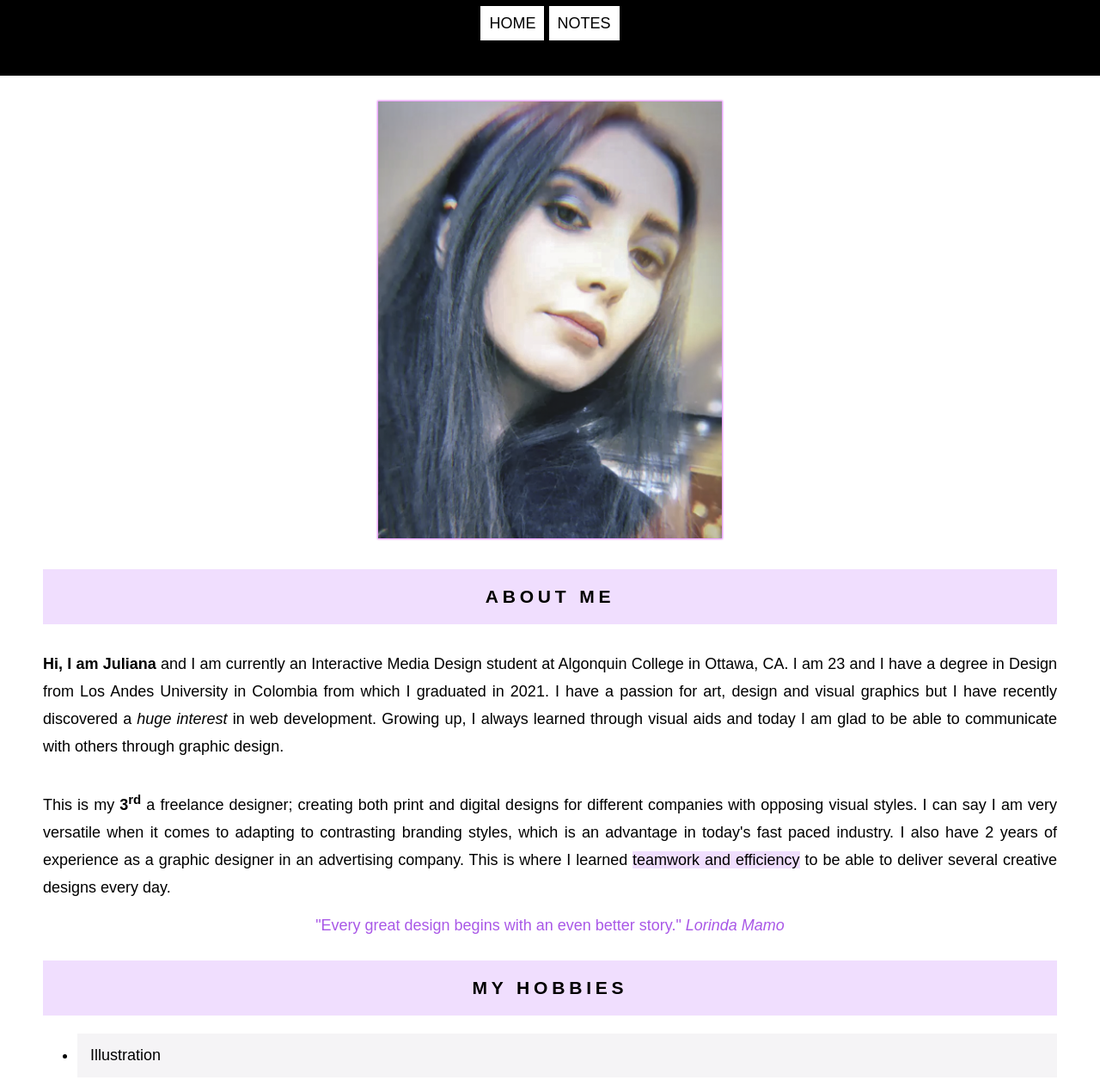
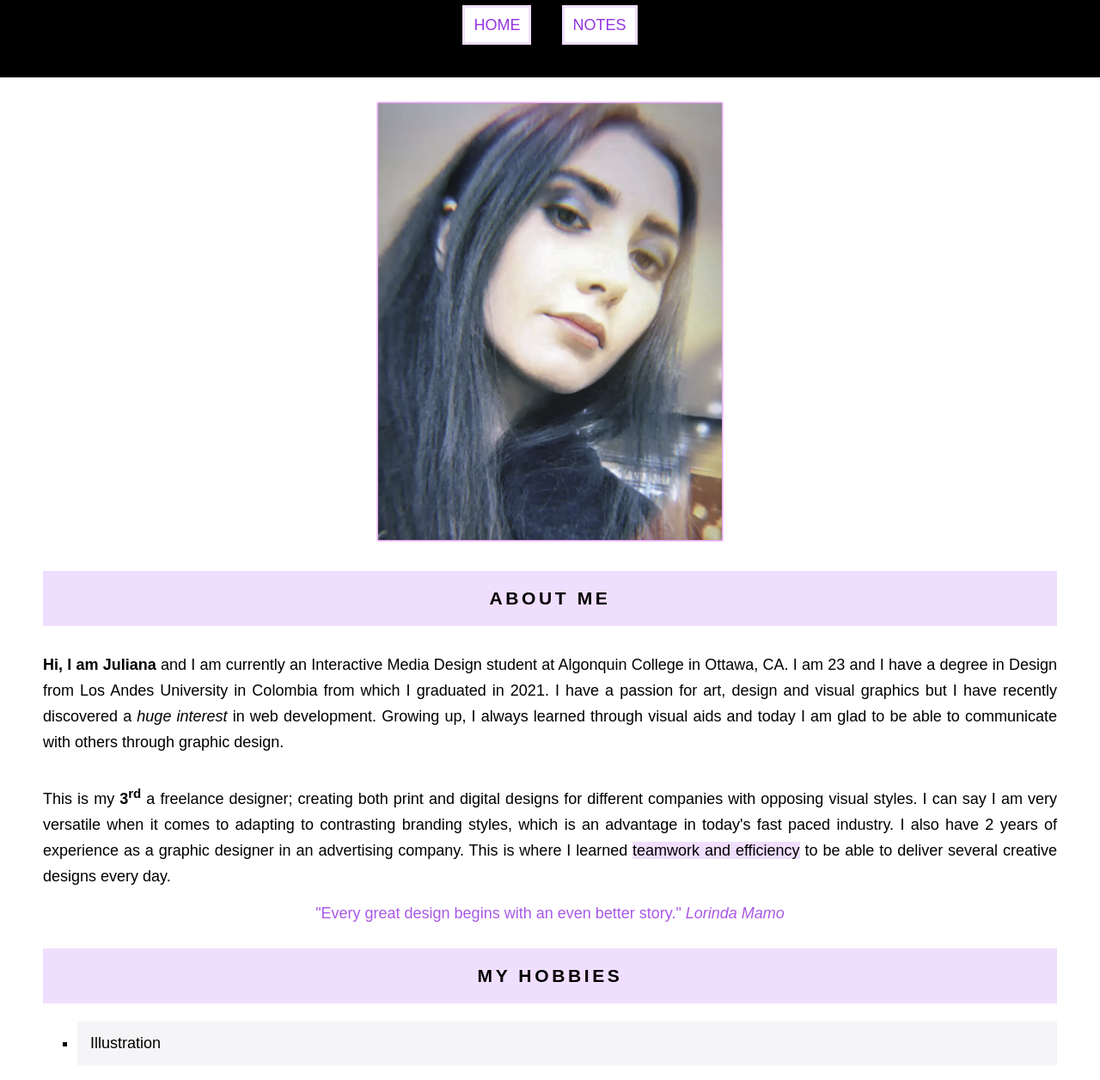
Before and after one commit to pinillah/html-assignment, a plain HTML site: page index.html in a window 1280 px wide. Shown: the part 128-1384 px from the top of the page at 86% size. Drawn offline with Linux system fonts and the light colour scheme.

Commit message:
converts px to rem for text size, adds border to nav

```diff
--- a/css/main.css
+++ b/css/main.css
@@ -1,11 +1,14 @@
+html {
+    font-size: 12px;
+}
+
 body {
     font-family: sans-serif;
-    font-size: 18px;
+    font-size: 1.5rem;
     text-align: justify;
     background-color: black;
     margin: 0px;
 }
-
 
 header {
     margin-bottom: 30px;
@@ -19,10 +22,22 @@ footer {
     padding: 20px;
 }
 
+a {
+    color: rgb(149, 52, 223);
+    border-color: rgb(240, 222, 254);
+    border-style: solid;
+    border-width: 3px;
+    outline: 3px;
+}
+
+nav {
+    word-spacing: 30px;
+}
+
 p {
     text-align: justify;
     margin-top: 30px;
-    line-height: 2rem;
+    line-height: 2.5rem;
 }
 
 blockquote {
@@ -36,7 +51,7 @@ mark {
 }
 
 dt {
-    font-size: 20px;
+    font-size: 1.6rem;
     font-weight: 700;
     padding: 10px;
 }
@@ -55,11 +70,14 @@ li:nth-child(odd) {
     color: black;
 }
 
+ul {
+    list-style-type: square;
+  }
+
 a:link {
     text-decoration:none;
     text-transform: uppercase;
     background-color: rgb(255, 255, 255);
-    color: black;
     padding: 10px;
 }
 
@@ -71,10 +89,7 @@ a:hover, a:focus {
 
 #section1 {
     background-color: white;
-    padding-top: 10px;
-    padding-left: 50px;
-    padding-right: 50px;
-    padding-bottom: 30px;
+    padding: 10px 50px 30px 50px
 }
 
 #my-image {
@@ -91,7 +106,7 @@ a:hover, a:focus {
 
 .site-title {
     color: rgb(234, 214, 248);
-    font-size: 50px;
+    font-size: 4.2rem;
     letter-spacing: 0.2rem;
     text-transform: uppercase;
 }
```
